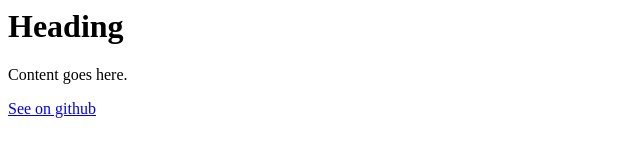
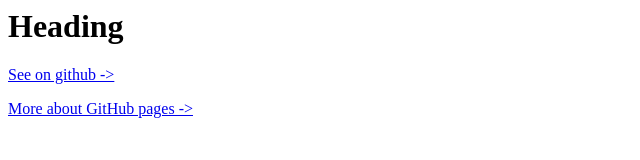
Before and after one commit to adamc00/test, a plain HTML site: page index.html in a window 1280 px wide. Shown: the whole page, without its empty margins (0-640 px from the left). Drawn offline with Linux system fonts and the light colour scheme.

Commit message:
Update index.html

```diff
--- a/index.html
+++ b/index.html
@@ -1,10 +1,10 @@
 <html>
 <head>
-<title>Test amhocn page</title>
+<title>Test github pages page</title>
 </head>
 <body>
 <h1>Heading</h1>
-<p>Content goes here.</p>
-<p><a href="https://github.com/adamc00/test/tree/gh-pages/">See on github</a>
+<p><a href="https://github.com/adamc00/test/tree/gh-pages/">See on github -></a></p>
+<p><a href="https://help.github.com/articles/user-organization-and-project-pages">More about GitHub pages -></a></p>
 </body>
 </html>
```
